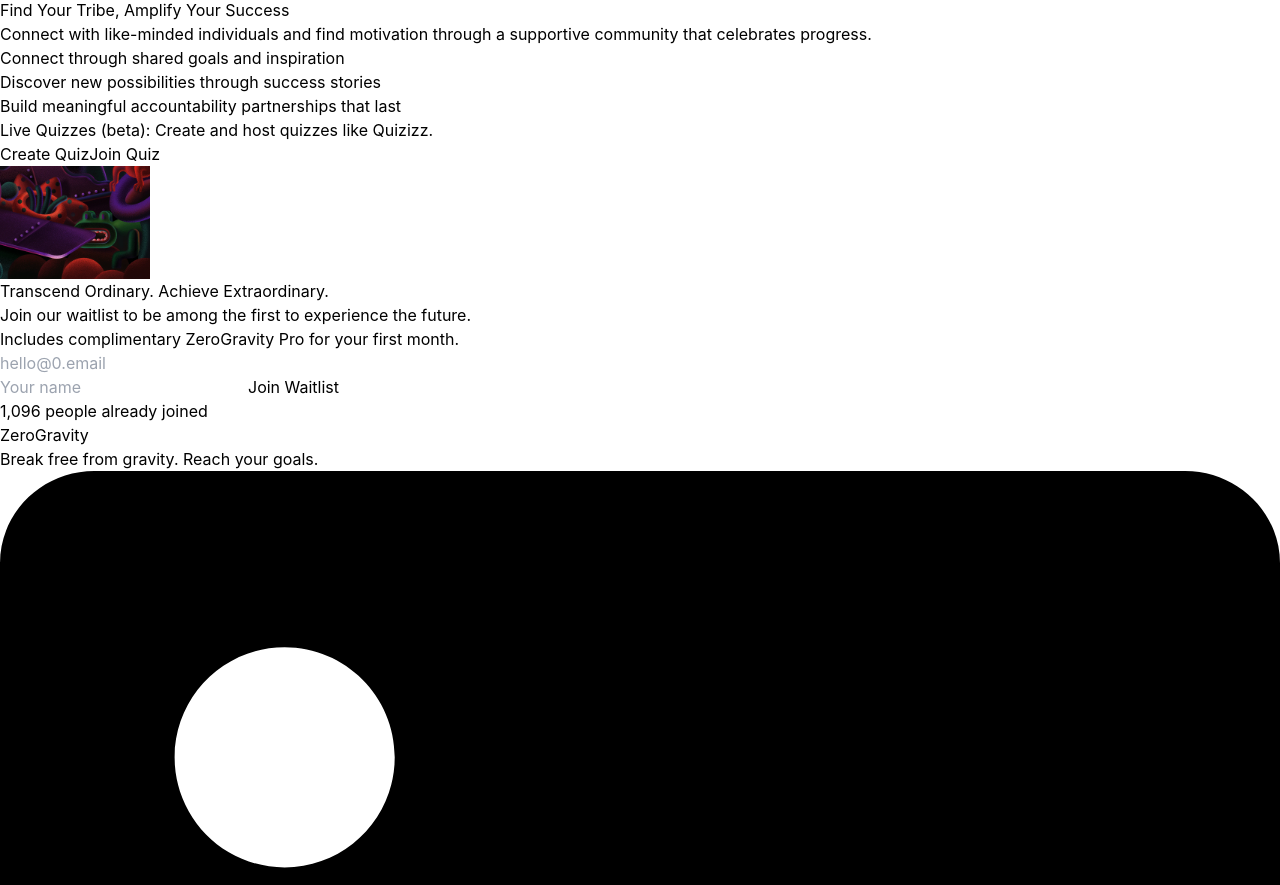
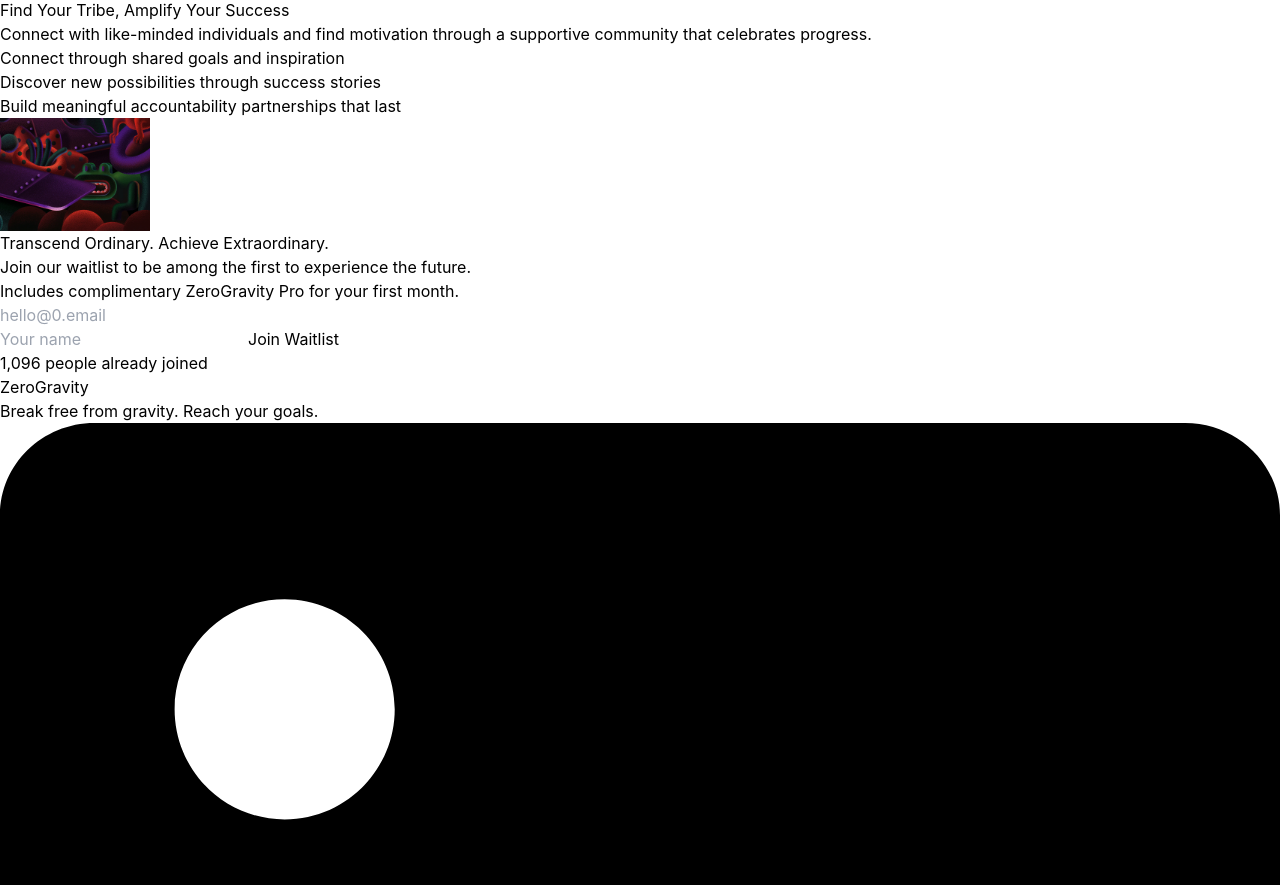
Before and after one commit to amanraj069/next-zerogravity, a Next.js app: page / in a window 1280 px wide. Shown: the part 2518-3403 px from the top of the page. Built offline with nearby package versions, Linux system fonts and the light colour scheme; no server answers.

Commit message:
Quiz section dropped from home pge

```diff
--- a/src/components/landing/FeaturesSection.tsx
+++ b/src/components/landing/FeaturesSection.tsx
@@ -194,20 +194,6 @@ export default function FeaturesSection() {
               </span>
             </li>
           </ul>
-
-          <div className="pt-2">
-            <div className="text-gray-700 text-sm">
-              Live Quizzes (beta): Create and host quizzes like Quizizz.
-            </div>
-            <div className="mt-2 flex gap-4 text-sm">
-              <a href="/quizzes/create" className="text-blue-600">
-                Create Quiz
-              </a>
-              <a href="/joinQuiz" className="text-blue-600">
-                Join Quiz
-              </a>
-            </div>
-          </div>
         </AnimatedFeatureItem>
       </AnimatedFeatureGrid>
     </AnimatedFeatureSection>
```
